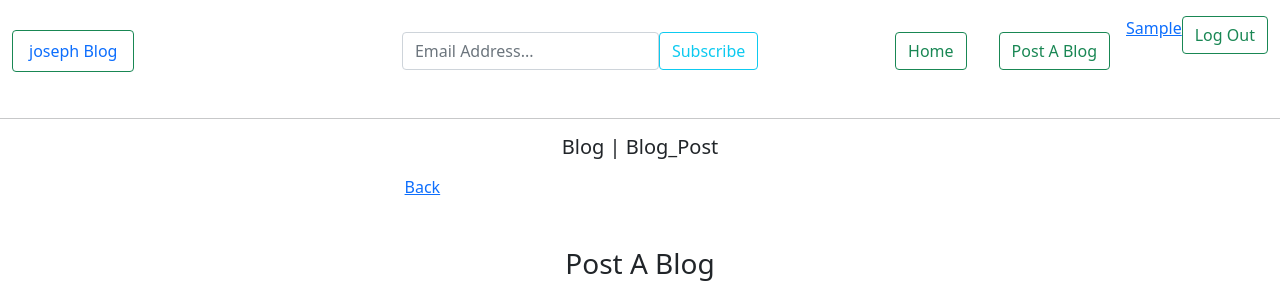
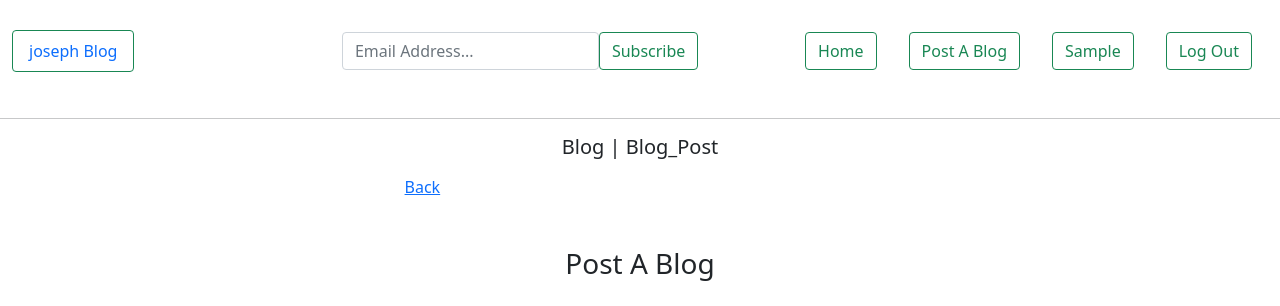
Before and after one commit to JosephKinyua/blog-app, a Flask app: page /post/blog in a window 1280 px wide. Shown: the top 306 px of the page. Run offline with Flask 2, Linux system fonts and the light colour scheme; the visitor is signed in with stand-in values (Sample User, id 1); data comes from the database, SQL or seed files in the repository; data that the repository does not hold is empty; some libraries are stand-ins or nearby versions.

Commit message:
styling of the pages

```diff
--- a/app/templates/navbar.html
+++ b/app/templates/navbar.html
@@ -10,7 +10,7 @@
 
         <form class="d-md-flex justify-content-center align-items-center" action="{{url_for('main.subscribe')}}" method="POST">
             <input type="email" class="form-control " name="subscriber" required placeholder="Email Address...">
-            <button class="btn btn-md btn-outline-info ml-2" id="subs">Subscribe</button>
+            <button class="btn btn-md btn btn-outline-success ml-2" id="subs">Subscribe</button>
         </form>
 
 
@@ -19,8 +19,8 @@
                 <li><a class="nav-item other btn btn-outline-success m-3" href="/">Home</a></li>
                 <li><a class="nav-item other btn btn-outline-success m-3" href="{{ url_for('main.postblog') }}">Post A Blog</a></li>
                 {% if current_user.is_authenticated %}
-                <li><a class="nav-item other" href="{{ url_for('main.profile', uname = current_user.username) }}">{{ current_user.username| capitalize }}</a></li>
-                <li><a class="nav-item other btn btn-outline-success" href="{{url_for('auth.logout')}}">Log Out</a></li>
+                <li><a class="nav-item other btn btn-outline-success m-3" href="{{ url_for('main.profile', uname = current_user.username) }}">{{ current_user.username| capitalize }}</a></li>
+                <li><a class="nav-item other btn btn-outline-success m-3" href="{{url_for('auth.logout')}}">Log Out</a></li>
                 {% else %}
                 <li><a class="nav-item other btn btn-outline-success m-3" href="{{url_for('auth.login')}}">Sign In</a></li>
                 {% endif %}
```
Also changed, not shown: app/templates/profile/profile.html (+5 -11 lines).
